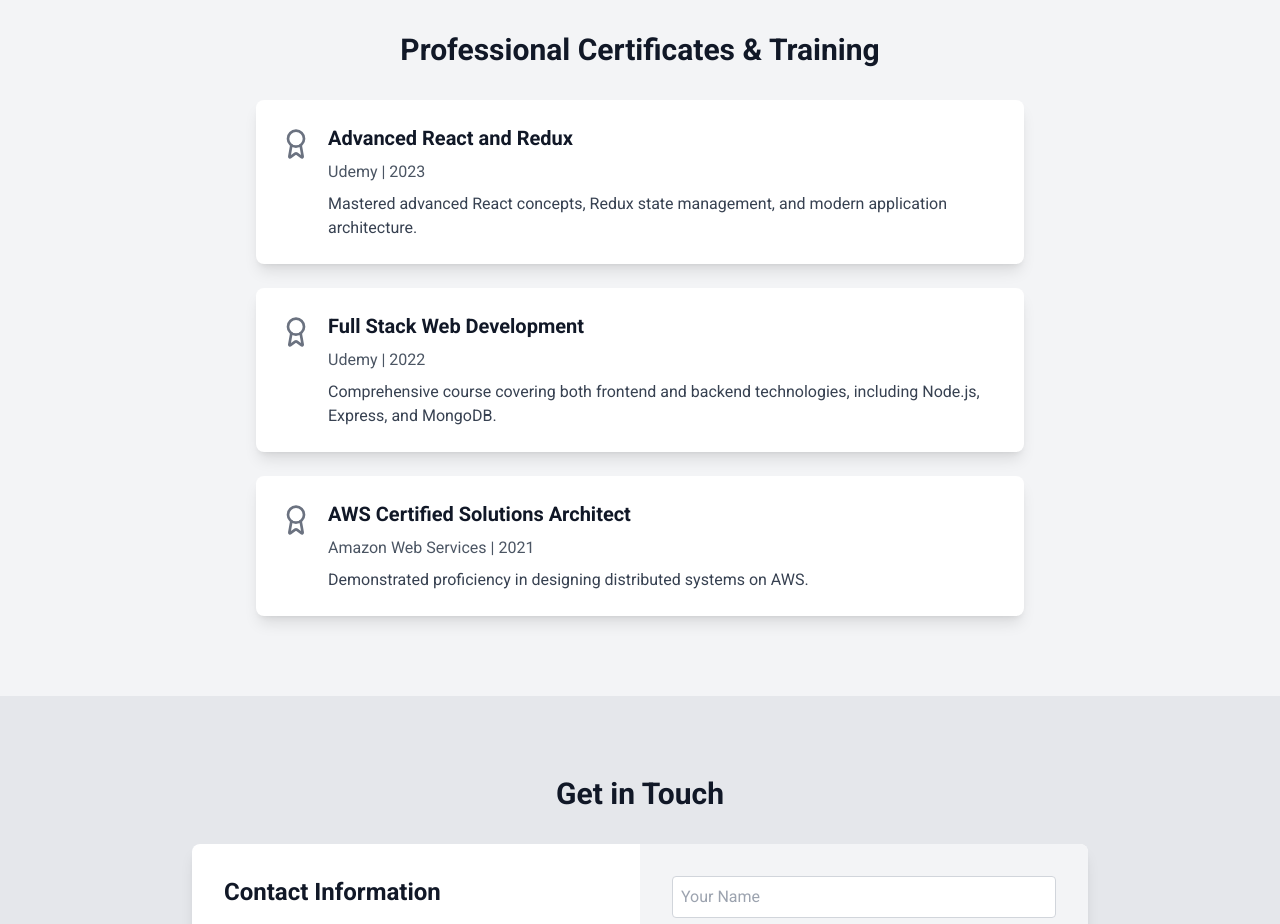
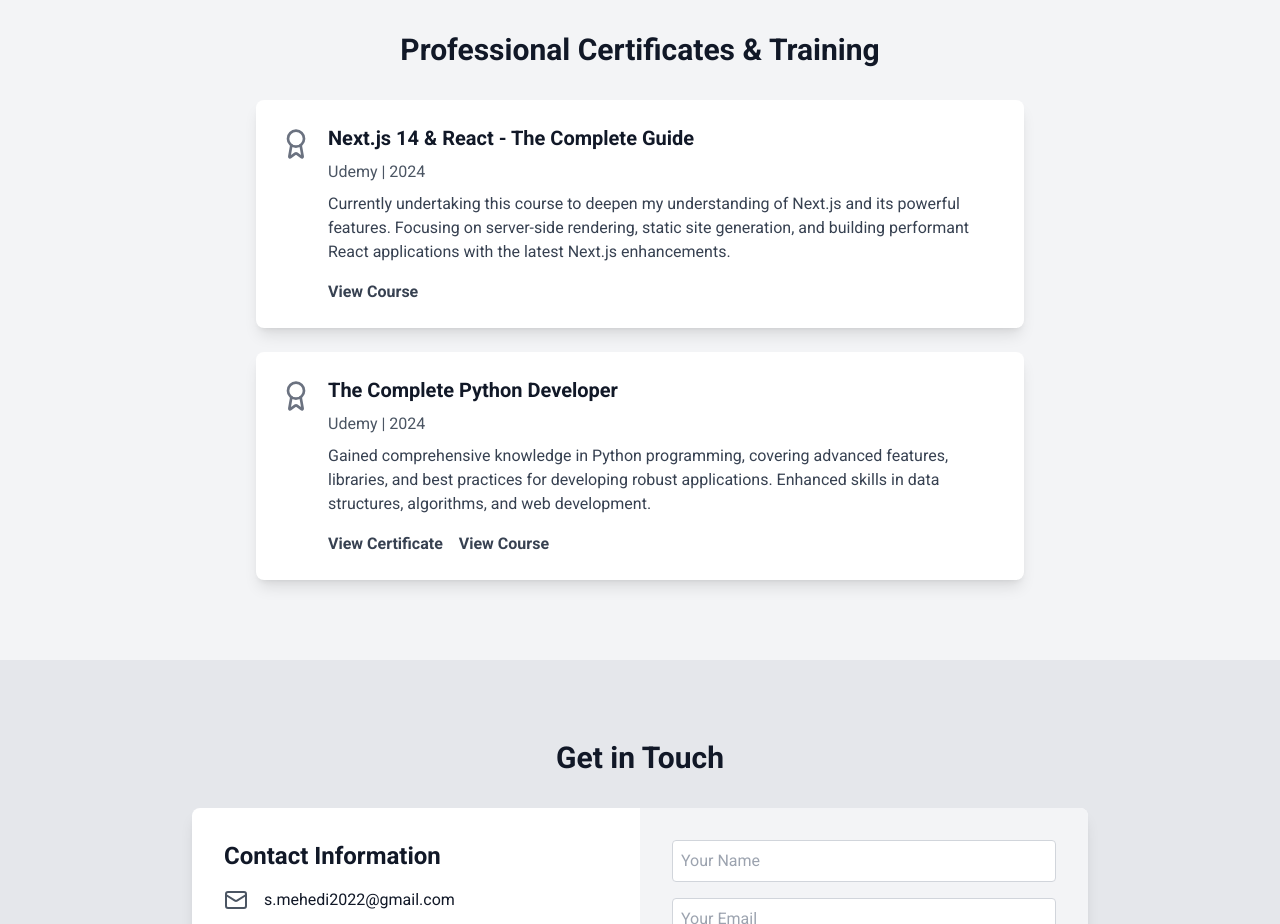
Before and after one commit to mehedi1dev/portfolio-mehedi, a React (Vite) app: page / in a window 1280 px wide. Shown: the part 5760-6684 px from the top of the page. Built offline with nearby package versions, Linux system fonts and the light colour scheme; no server answers.

Commit message:
certificate part done

```diff
--- a/src/Components/CertificateAndTrainingComponent.tsx
+++ b/src/Components/CertificateAndTrainingComponent.tsx
@@ -3,25 +3,23 @@ import React from "react";
 
 const certificates = [
   {
-    name: "Advanced React and Redux",
+    name: "Next.js 14 & React - The Complete Guide",
     platform: "Udemy",
-    date: "2023",
+    date: "2024",
+    courseLink: "https://www.udemy.com/course/nextjs-react-the-complete-guide",
     description:
-      "Mastered advanced React concepts, Redux state management, and modern application architecture.",
+      "Currently undertaking this course to deepen my understanding of Next.js and its powerful features. Focusing on server-side rendering, static site generation, and building performant React applications with the latest Next.js enhancements.",
   },
   {
-    name: "Full Stack Web Development",
+    name: "The Complete Python Developer",
     platform: "Udemy",
-    date: "2022",
+    courseLink:
+      "https://www.udemy.com/course/complete-python-developer-zero-to-mastery/",
+    date: "2024",
     description:
-      "Comprehensive course covering both frontend and backend technologies, including Node.js, Express, and MongoDB.",
-  },
-  {
-    name: "AWS Certified Solutions Architect",
-    platform: "Amazon Web Services",
-    date: "2021",
-    description:
-      "Demonstrated proficiency in designing distributed systems on AWS.",
+      "Gained comprehensive knowledge in Python programming, covering advanced features, libraries, and best practices for developing robust applications. Enhanced skills in data structures, algorithms, and web development.",
+    certificateLink:
+      "https://www.udemy.com/certificate/UC-d282177c-6038-41c4-a034-98f439c3a88d/",
   },
 ];
 
@@ -46,6 +44,24 @@ const CertificateAndTrainingComponent: React.FC = () => {
                     {cert.platform} | {cert.date}
                   </p>
                   <p className="text-gray-700">{cert.description}</p>
+                  <div className="flex gap-4 mt-4">
+                    {cert.certificateLink && (
+                      <a
+                        className=" text-gray-700 font-bold transition-colors"
+                        href={cert.certificateLink}
+                        target="_blank"
+                      >
+                        View Certificate
+                      </a>
+                    )}
+                    <a
+                      className=" text-gray-700 font-bold transition-colors"
+                      href={cert.courseLink}
+                      target="_blank"
+                    >
+                      View Course
+                    </a>
+                  </div>
                 </div>
               </div>
             ))}
```
